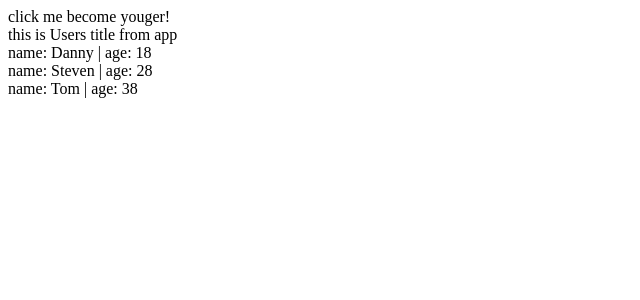
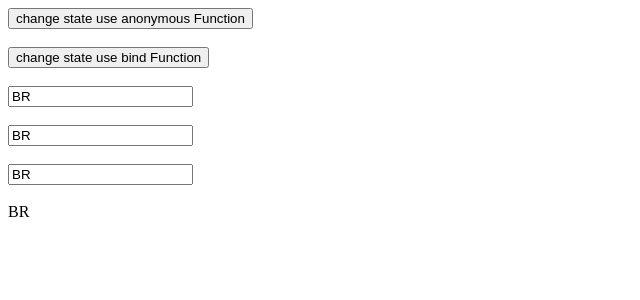
Before and after one commit to null-br/react-study, a React (Vite) app: page / in a window 1280 px wide. Shown: the top 300 px of the page, without its empty margins (0-640 px from the left). Built offline with nearby package versions, Linux system fonts and the light colour scheme.

Commit message:
update app

```diff
--- a/src/App.js
+++ b/src/App.js
@@ -1,11 +1,13 @@
 import React, { Component } from 'react';
-import Users from './components/ReactClassVSFuncComponents/Users';
+// import Users from './components/ReactClassVSFuncComponents/Users';
+import ReactEventAndTwoWayDataBinding from './components/ReactEventAndTwoWayDataBinding/ReactEventAndTwoWayDataBinding';
 
 class App extends Component {
   render() {
     return (
       <div>
-        <Users title="this is Users title from app" />
+        {/*<Users title="this is Users title from app" />*/}
+        <ReactEventAndTwoWayDataBinding />
       </div>
     )
   }
```
